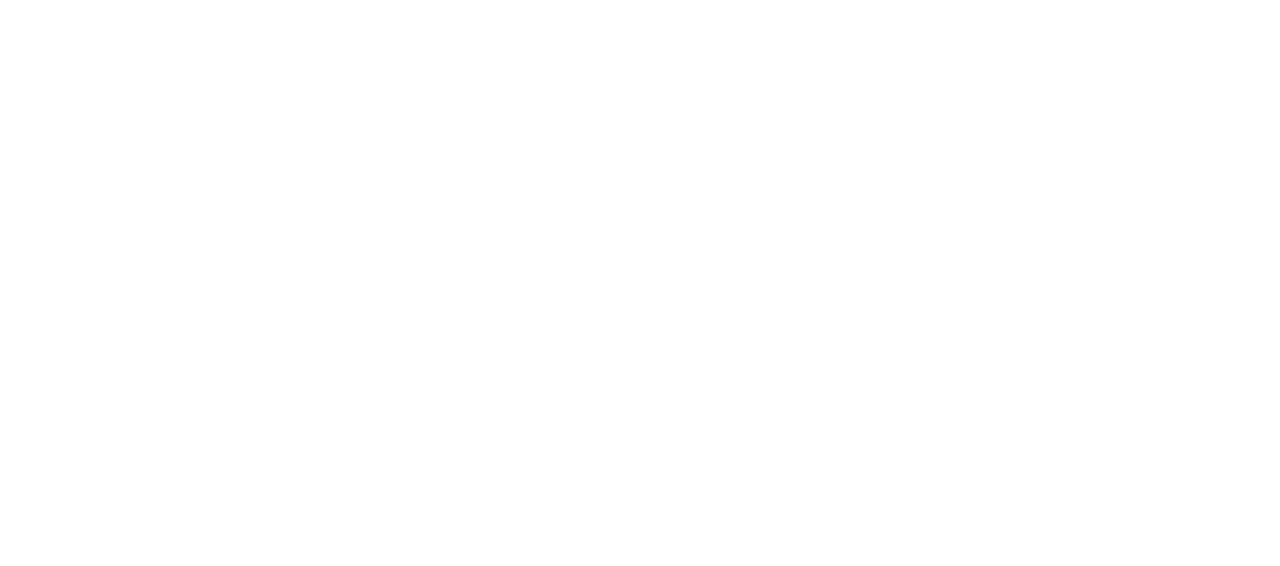
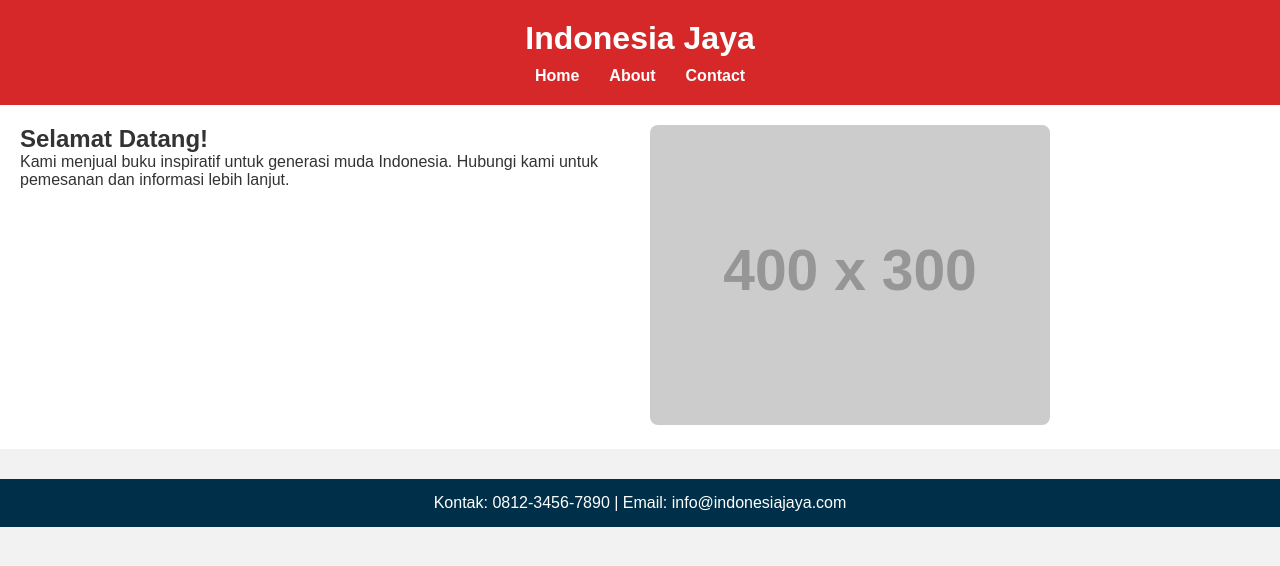
Before and after one commit to Rizaldi87/revou-FSEE-D6-W3-interactive-demo-session-room-2, a plain HTML site: page index.html in a window 1280 px wide. Drawn offline with Linux system fonts and the light colour scheme; placeholder pictures from the web are drawn by us.

Commit message:
Base For All Html and CSS
Adding:
- Header
- Main
- Footer
- css

```diff
--- /dev/null
+++ b/css/style.css
@@ -0,0 +1,75 @@
+
+* {
+    margin: 0;
+    padding: 0;
+    box-sizing: border-box;
+}
+
+/* Warna dan font dasar */
+body {
+    font-family: Arial, sans-serif;
+    background-color: #f2f2f2;
+    color: #333;
+}
+
+/* Header Section */
+header {
+    background-color: #d62828;
+    color: white;
+    padding: 20px;
+    text-align: center;
+}
+
+.nav-menu {
+    list-style: none;
+    display: flex;
+    justify-content: center;
+    margin-top: 10px;
+}
+
+.nav-menu li {
+    margin: 0 15px;
+}
+
+.nav-menu a {
+    text-decoration: none;
+    color: white;
+    font-weight: bold;
+}
+
+.nav-menu a:hover {
+    text-decoration: underline;
+}
+
+/* Main Content Section */
+.container {
+    display: flex;
+    flex-wrap: wrap;
+    padding: 20px;
+    gap: 20px;
+    justify-content: center;
+    background-color: white;
+}
+
+.text-content {
+    flex: 1 1 300px;
+}
+
+.image-content {
+    flex: 1 1 300px;
+}
+
+.image-content img {
+    max-width: 100%;
+    height: auto;
+    border-radius: 8px;
+}
+
+/* Footer Section */
+footer {
+    background-color: #003049;
+    color: white;
+    text-align: center;
+    padding: 15px;
+    margin-top: 30px;
+}
--- a/index.html
+++ b/index.html
@@ -1,10 +1,37 @@
 <!DOCTYPE html>
-<html lang="en">
-  <head>
-    <meta charset="UTF-8" />
-    <meta name="viewport" content="width=device-width, initial-scale=1.0" />
-    <title>Document</title>
-    <link rel="stylesheet" href="assets/style.css" />
-  </head>
-  <body></body>
+<html lang="id">
+<head>
+    <meta charset="UTF-8">
+    <meta name="viewport" content="width=device-width, initial-scale=1.0">
+    <title>Indonesia Jaya</title>
+    <link rel="stylesheet" href="css/style.css">
+</head>
+<body>
+
+    <header>
+        <h1>Indonesia Jaya</h1>
+        <nav>
+            <ul class="nav-menu">
+                <li><a href="#">Home</a></li>
+                <li><a href="#">About</a></li>
+                <li><a href="#">Contact</a></li>
+            </ul>
+        </nav>
+    </header>
+
+    <main class="container">
+        <section class="text-content">
+            <h2>Selamat Datang!</h2>
+            <p>Kami menjual buku inspiratif untuk generasi muda Indonesia. Hubungi kami untuk pemesanan dan informasi lebih lanjut.</p>
+        </section>
+        <section class="image-content">
+            <img src="https://via.placeholder.com/400x300" alt="Buku Indonesia Jaya">
+        </section>
+    </main>
+
+    <footer>
+        <p>Kontak: 0812-3456-7890 | Email: info@indonesiajaya.com</p>
+    </footer>
+
+</body>
 </html>
```
Also changed, not shown: assets/style.css (deleted).
